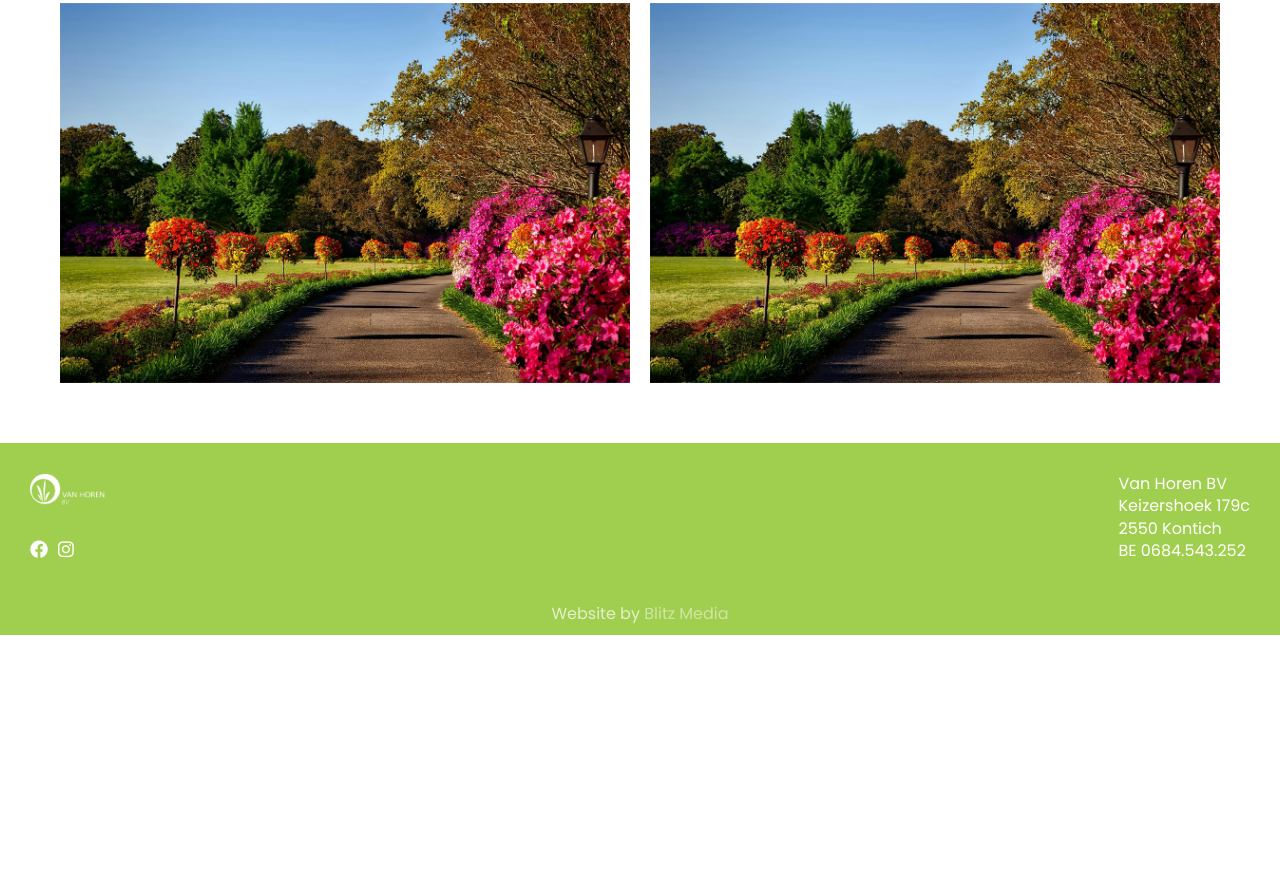
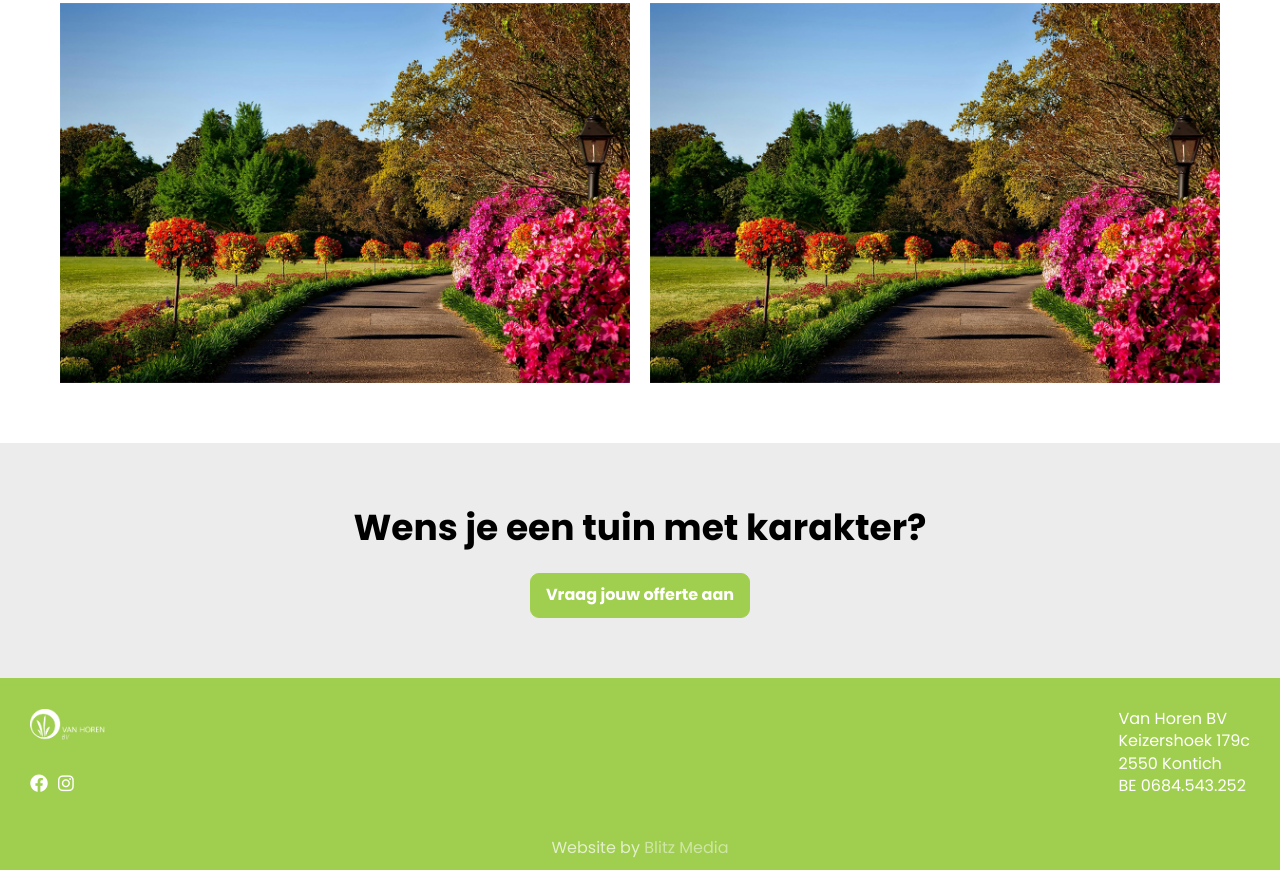
Before and after one commit to K1NGAARON/tuinwerken-vh, a plain HTML site: page realisaties/index.html in a window 1280 px wide. Shown: the part 1977-2847 px from the top of the page. Before the commit the page ends 2612 px from the top, so only its background shows below. Drawn offline with nearby package versions, Linux system fonts and the light colour scheme; files whose address does not match are found by name.

Commit message:
added cta

```diff
--- a/realisaties/index.html
+++ b/realisaties/index.html
@@ -178,6 +178,17 @@
     </div>
 </div>
 
+<div class="section grey">
+    <div class="row flex-col center animate">
+        <h2>
+            Wens je een tuin met karakter?
+        </h2>
+        <a href="/offerte/" class="btn">
+            Vraag jouw offerte aan
+        </a>
+    </div>
+</div>
+
 <footer>
     <div class="section footer" id="footer">
         <div class="row">
```
